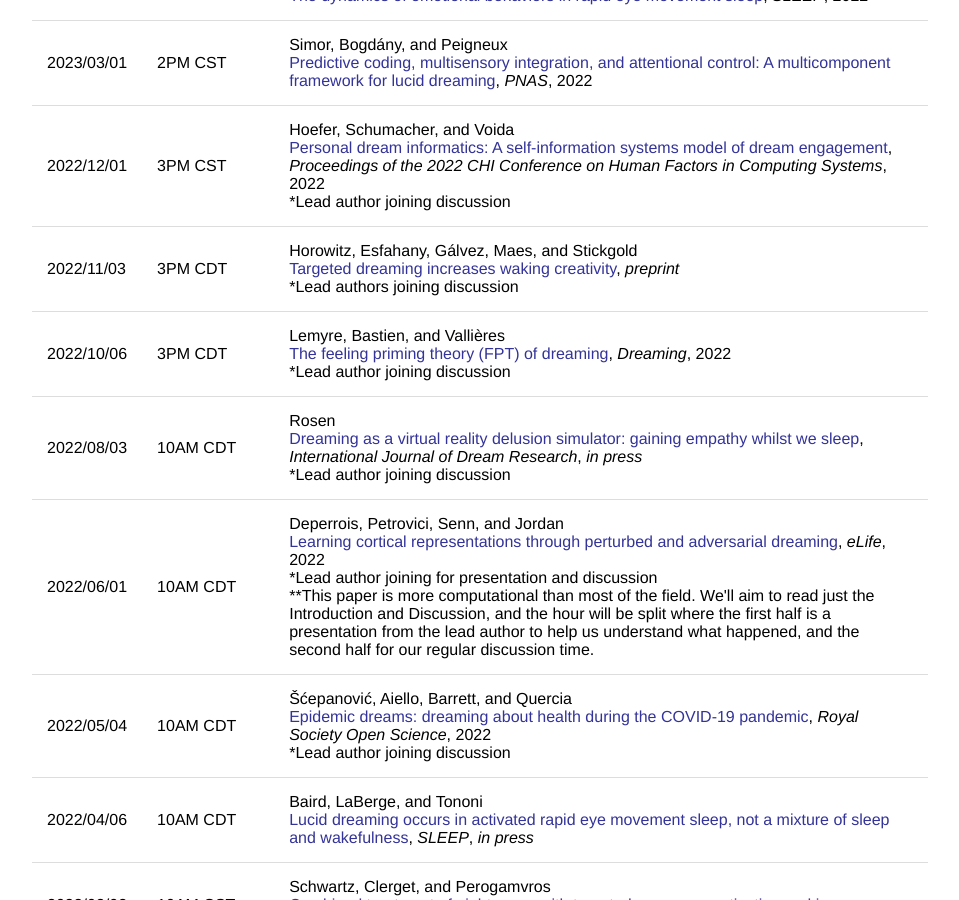
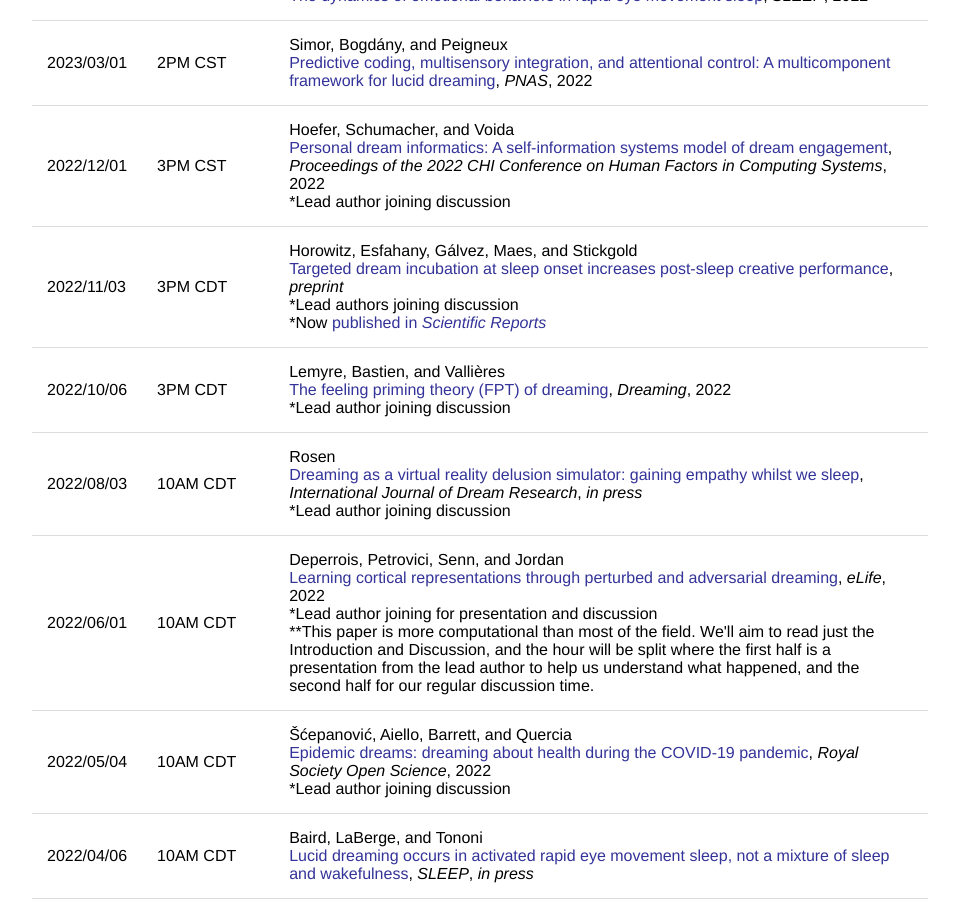
Before and after one commit to remrama/remrama.github.io, a Jekyll site: the page built from drrc/index.html, in a window 1280 px wide and 900 px high, scrolled down 1117 px. Shown: the whole window, without its empty margins (160-1119 px from the left). Built offline with Jekyll 4.4.1, drawn with Linux system fonts in a browser that asks for light colours.

Commit message:
Update index.html

```diff
--- a/drrc/index.html
+++ b/drrc/index.html
@@ -81,7 +81,7 @@ title: DRRC
         <tr>
             <td>2022/11/03</td>
             <td>3PM CDT</td>
-            <td>Horowitz, Esfahany, Gálvez, Maes, and Stickgold<br><a href="https://drive.google.com/file/d/1Tb9NWBj5SeNlCMoF0mPUAJyhVtMqtzvY/view">Targeted dreaming increases waking creativity</a>, <i>preprint</i><br>*Lead authors joining discussion</td>
+            <td>Horowitz, Esfahany, Gálvez, Maes, and Stickgold<br><a href="https://drive.google.com/file/d/1Tb9NWBj5SeNlCMoF0mPUAJyhVtMqtzvY/view">Targeted dream incubation at sleep onset increases post-sleep creative performance</a>, <i>preprint</i><br>*Lead authors joining discussion<br>*Now <a href="https://doi.org/10.1038/s41598-023-31361-w">published in <i>Scientific Reports</i></a></td>
         </tr>
         <tr>
             <td>2022/10/06</td>
```
